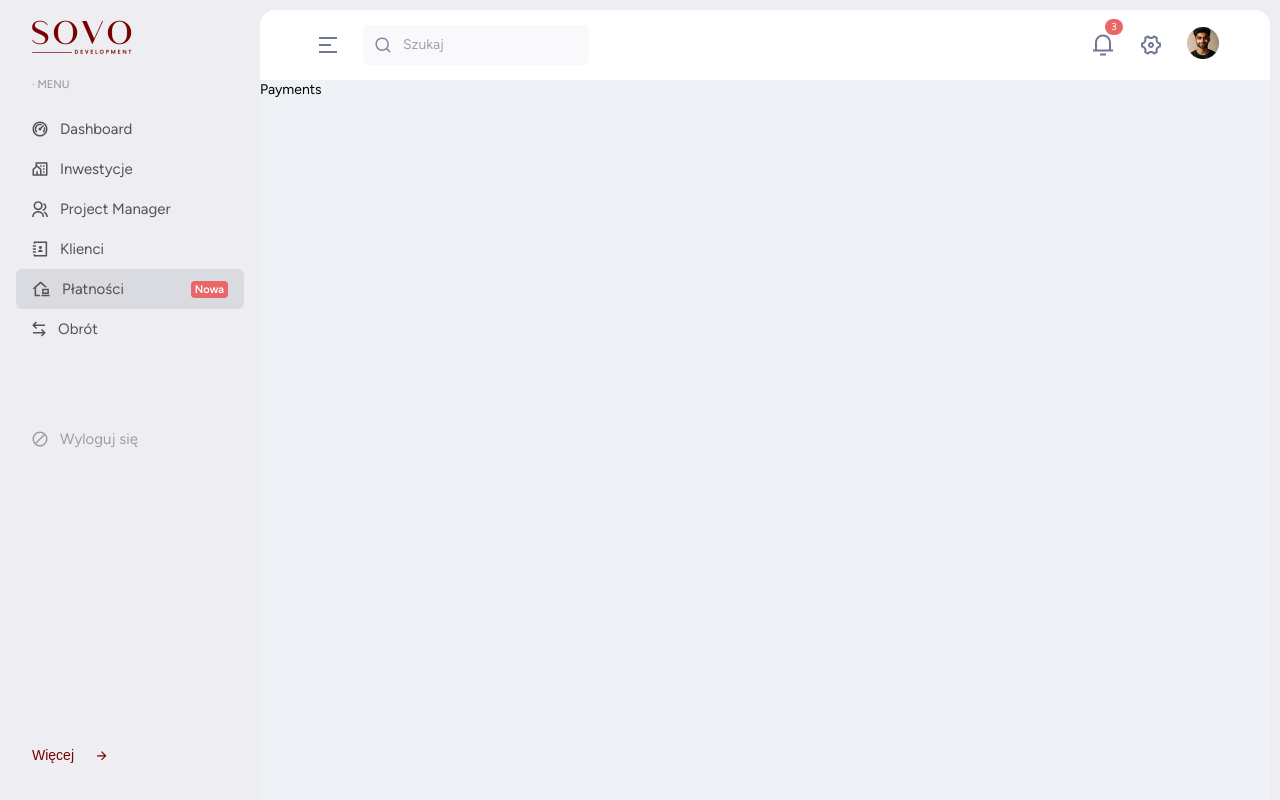
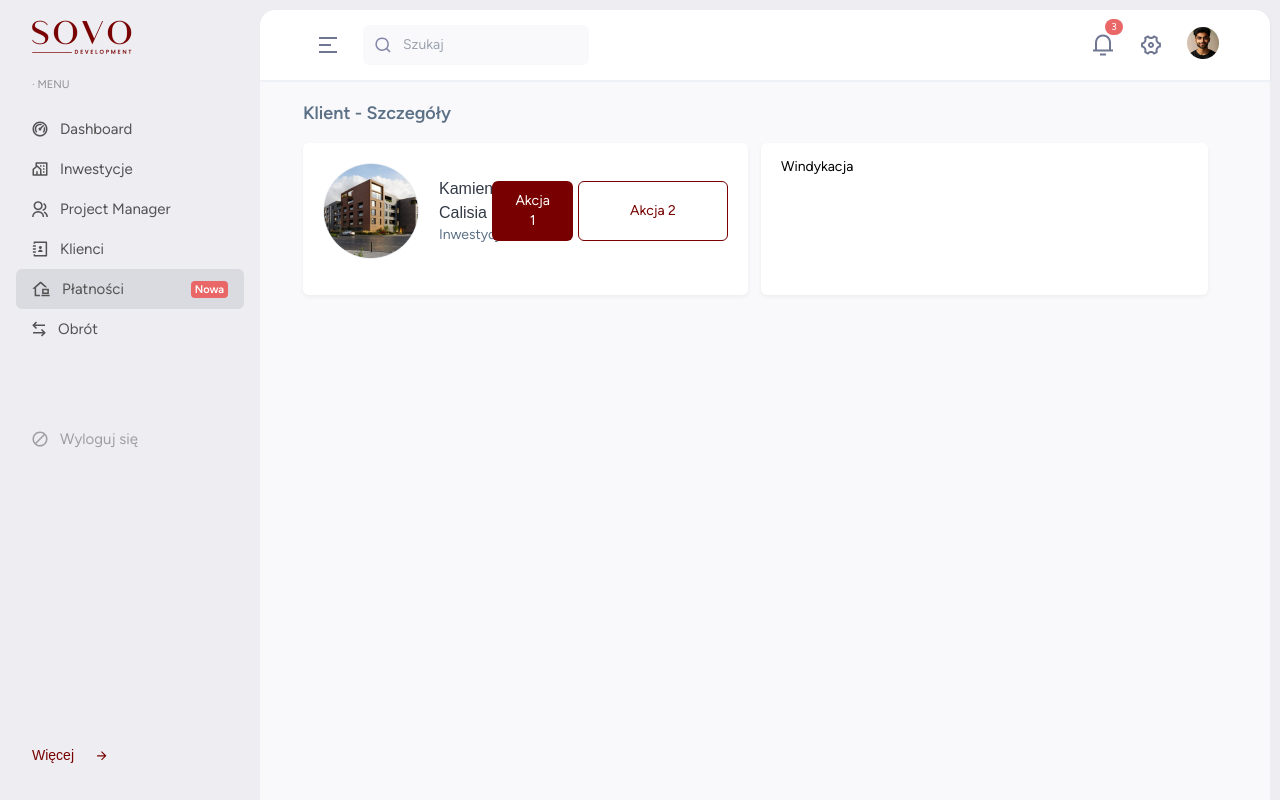
Before and after one commit to nazar-koltsun/sovo, a React (Create React App) app: page /payments in a window 1280 px wide. Built offline with nearby package versions, Linux system fonts and the light colour scheme; the HTML template or start-up script is replaced by a standard one; a web font is replaced by a local one.

Commit message:
Started client info block development

```diff
--- /dev/null
+++ b/src/components/BuildingInfo.jsx
@@ -0,0 +1,31 @@
+import Button from './Button';
+
+const BuildingInfo = ({ title, type, imagePath }) => {
+  return (
+    <div className="flex justify-between items-center gap-4">
+      <div className="flex items-center">
+        <img
+          src={imagePath}
+          alt={title}
+          width={96}
+          height={96}
+          className="mr-[20px] rounded-full aspect-square"
+        />
+
+        <div>
+          <h2 className="text-base font-medium text-[var(--arsenic)]">
+            {title}
+          </h2>
+          <p className="text-[var(--electric-blue)]">{type}</p>
+        </div>
+      </div>
+
+      <div className="flex justify-end">
+        <Button className="mr-[5px]">Akcja 1</Button>
+        <Button variant="bordered" className="min-w-[150px]">Akcja 2</Button>
+      </div>
+    </div>
+  );
+};
+
+export default BuildingInfo;
--- a/src/components/Button.jsx
+++ b/src/components/Button.jsx
@@ -1,10 +1,10 @@
-const Button = ({ variant, children, onClick, ...props }) => {
-  const baseStyles = 'flex items-center gap-3 py-2 px-4 rounded transition duration-300 ease-in-out';
+const Button = ({ variant = 'default', children, onClick, ...props }) => {
+  const baseStyles = 'flex justify-center items-center gap-3 py-2 px-4 rounded-[6px] transition duration-300 ease-in-out';
 
   const variantStyles = {
     flat: 'text-[var(--gray)] hover:underline',
-    default: 'bg-blue-800 text-white hover:bg-blue-600',
-    bordered: 'border border-blue-500 text-blue-500 hover:bg-blue-50'
+    default: 'py-[10px] px-[23px] text-white bg-[var(--maroon)] hover:bg-[#5a0101]',
+    bordered: 'py-[10px] px-[23px] bg-transparent border border-[var(--maroon)] text-[var(--maroon)] hover:bg-[var(--maroon)] hover:text-white',
   };
 
   const combinedStyles = `${baseStyles} ${variantStyles[variant]} ${props.className}`;
--- /dev/null
+++ b/src/components/Card.jsx
@@ -0,0 +1,9 @@
+const Card = ({ className, children }) => {
+  return (
+    <div className={`bg-white rounded-md pt-3.5 pb-9 px-5 shadow-blockShadow ${className}`}>
+      {children}
+    </div>
+  );
+};
+
+export default Card;
--- a/src/components/Header.jsx
+++ b/src/components/Header.jsx
@@ -13,7 +13,7 @@ const Header = () => {
   };
 
   return (
-    <header className="flex items-center gap-2.5 col-start-2 mt-2.5 px-[43px] py-[9px] bg-white shadow-[0px_2px_4px_0px rounded-tl-[15px] rounded-tr-[15px] shadow-black/5">
+    <header className="flex items-center gap-2.5 col-start-2 mt-2.5 px-[43px] py-[9px] bg-white rounded-tl-[15px] rounded-tr-[15px] shadow-blockShadow">
       <Button className="px-3 py-[18px] hover:opacity-50" variant="flat">
         <img src={BurgerIcon} width={18} height={16} alt="" />
       </Button>
--- /dev/null
+++ b/src/components/PageTitle.jsx
@@ -0,0 +1,9 @@
+const PageTitle = ({ children }) => {
+  return (
+    <h1 className="font-semibold text-lg leading-5 text-[var(--electric-blue)]">
+      {children}
+    </h1>
+  );
+};
+
+export default PageTitle;
--- /dev/null
+++ b/src/components/PageWrapper.jsx
@@ -0,0 +1,9 @@
+const PageWrapper = ({ children }) => {
+  return (
+    <div className="h-full p-[21px] pb-[94px] pl-[43px] pr-[62px]">
+      {children}
+    </div>
+  );
+};
+
+export default PageWrapper;
--- a/src/index.css
+++ b/src/index.css
@@ -3,8 +3,11 @@
 @tailwind utilities;
 
 :root {
+  /* colors */
   --gray: #535353;
   --pink: #E96767;
+  --electric-blue: #5D7186;
+  --arsenic: #323A46;
   --maroon: #780000;
 }
 
--- a/src/pages/Payments.jsx
+++ b/src/pages/Payments.jsx
@@ -1,7 +1,29 @@
+import PageWrapper from '../components/PageWrapper';
+import PageTitle from '../components/PageTitle';
+import Card from '../components/Card';
+import BuildingInfo from '../components/BuildingInfo';
+import BuildingImage from '../assets/images/building.png'
+
 const Payments = () => {
   return (
-    <div>Payments</div>
+    <PageWrapper>
+      <PageTitle>Klient - Szczegóły</PageTitle>
+
+      <div className="grid grid-cols-[1fr_447px] gap-[13px] mt-[20px]">
+        <Card className="pt-[20px]">
+          <BuildingInfo
+            title="Kamienice Calisia"
+            type="Inwestycja"
+            imagePath={BuildingImage}
+          />
+
+
+        </Card>
+
+        <Card>Windykacja</Card>
+      </div>
+    </PageWrapper>
   );
-}
+};
 
-export default Payments
+export default Payments;
--- a/src/pages/RootLayout.jsx
+++ b/src/pages/RootLayout.jsx
@@ -8,7 +8,7 @@ const RootLayout = () => {
       <div className="grid grid-cols-[260px_1fr] grid-rows-[auto_1fr] h-screen pr-2.5 bg-[#EDEDF2] font-figtree text-sm">
         <Header />
         <Sidebar />
-        <main className="col-start-2 bg-[#EEF2F7]">
+        <main className="col-start-2 bg-[#F9F9FC] border-t-[2px] border-t-[#EEF2F7]">
           <Outlet />
         </main>
       </div>
--- a/tailwind.config.js
+++ b/tailwind.config.js
@@ -4,7 +4,10 @@ module.exports = {
   theme: {
     extend: {
       fontFamily: {
-        figtree: ['Figtree', 'Arial', 'sans-serif'], // 'custom' is the name you'll use in your classes
+        figtree: ['Figtree', 'Arial', 'sans-serif'],
+      },
+      boxShadow: {
+        blockShadow: '0px 2px 4px 0px #0000000D',
       },
     },
   },
```
Also changed, not shown: src/assets/images/building.png (added).
